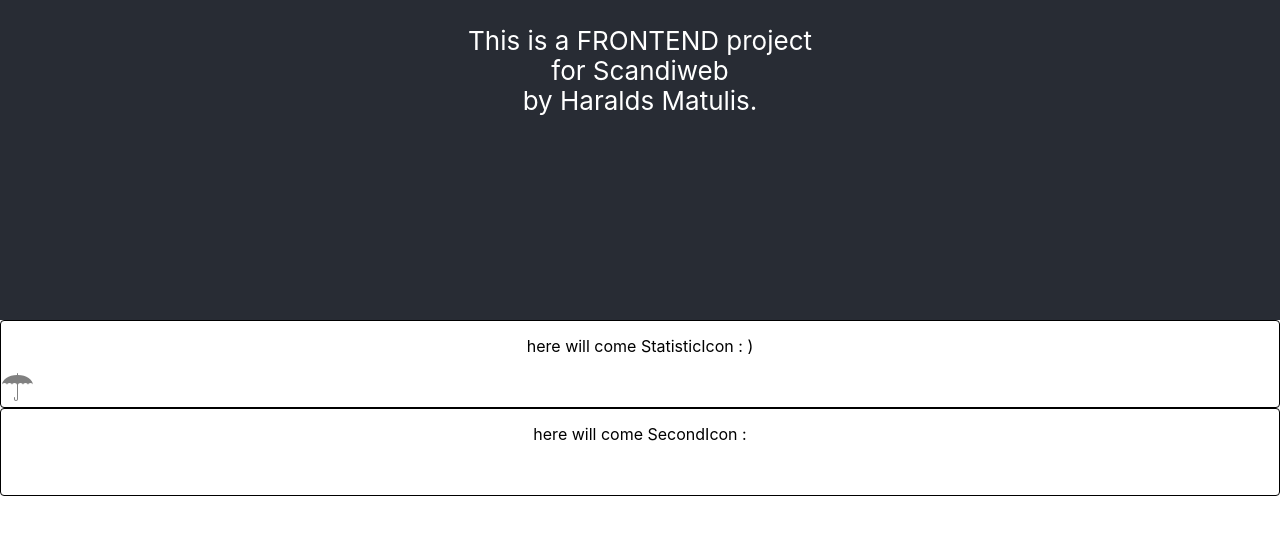
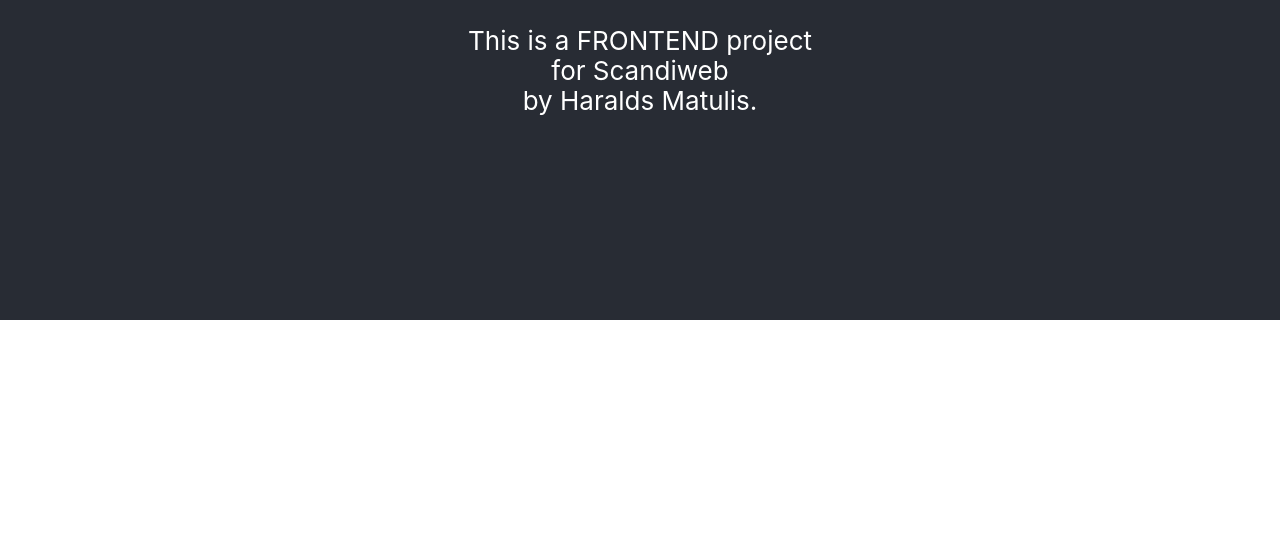
Before and after one commit to haraldsDev/scandi-frontend-project, a React (Create React App) app: page / in a window 1280 px wide. Shown: the top 534 px of the page. Built offline with nearby package versions, Linux system fonts and the light colour scheme.

Commit message:
cleanup and structure

```diff
--- a/src/App.js
+++ b/src/App.js
@@ -1,7 +1,5 @@
 import React from 'react';
 import './App.css';
-import StatisticIcon from './initial-assets/extracted-assets-h/StatisticIcon.js';
-import SecondIcon from './initial-assets/extracted-assets-h/SecondIcon.js';
 
 function App() {
   return (
@@ -12,11 +10,7 @@
 	          This is a FRONTEND project <br /> for Scandiweb <br /> by Haralds Matulis.
 	        </p>
 	      </header>
-
-
 	    </div>
-	    <StatisticIcon />
-	    <SecondIcon />
     </div>
   );
 }
```
Also changed, not shown: 1 other file (tests, documents, lock files or other folders).
